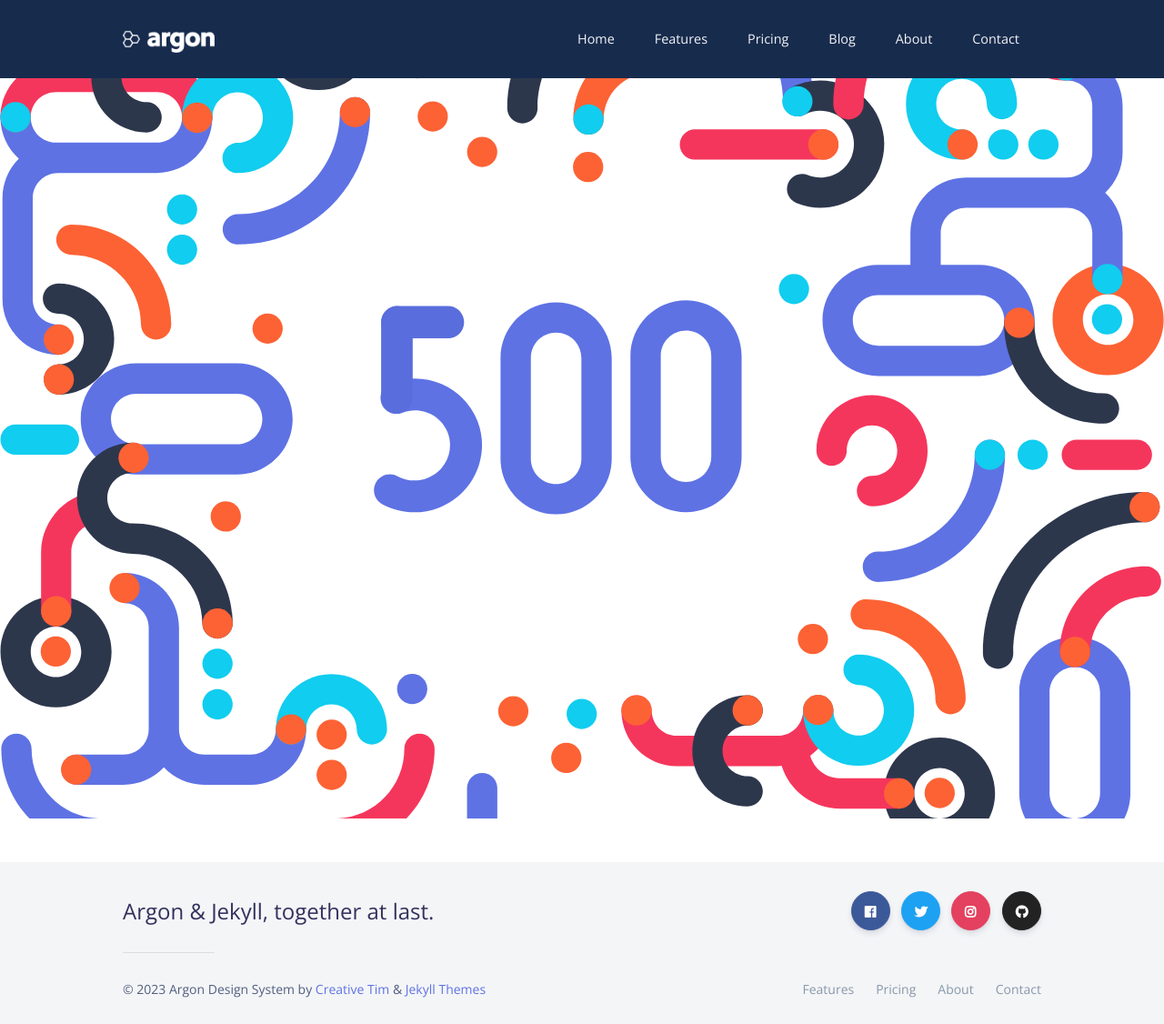
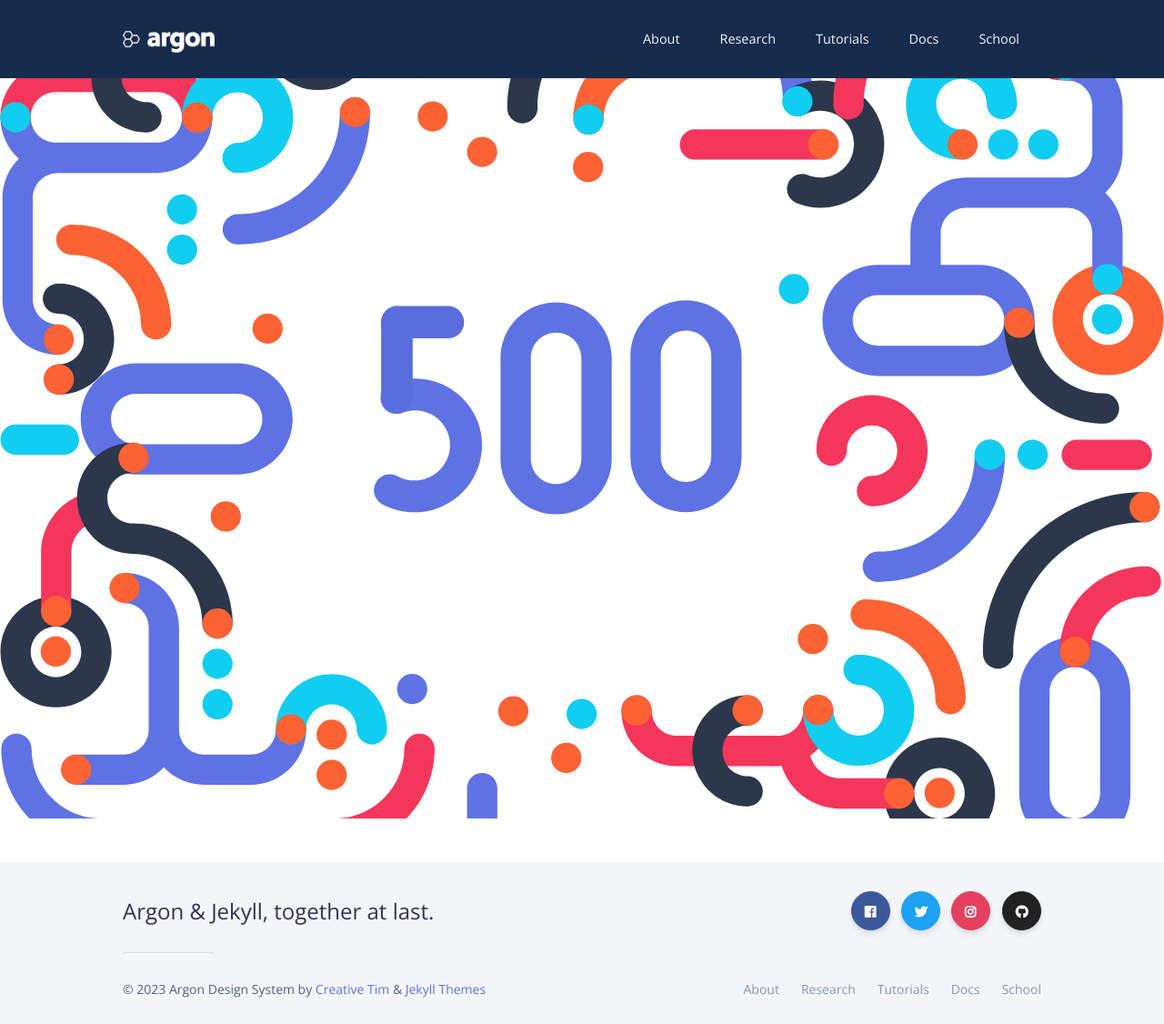
Before and after one commit to KonanAI-LLC/konanai-llc.github.io, a Jekyll site: the page built from 500.html, in a window 1280 px wide. Shown: the whole page at 91% size. Built offline with Jekyll 4.4.1, drawn with Linux system fonts in a browser that asks for light colours; nearby versions of some CDN libraries.

Commit message:
Update settings.yml

```diff
--- a/_data/settings.yml
+++ b/_data/settings.yml
@@ -29,38 +29,19 @@ blog_settings:
   # 1. See all the icons available here https://demos.creative-tim.com/argon-design-system-pro/docs/1.0/foundation/icons.html
   # 2. Get the name of the icon e.g basket, then prefix with ni to make ni-basket.
   # 3. Add a color of the icon - text-primary, text-success, text-info, text-danger, text-warning and text-default all work!
+
 menu_settings:
   menu_items:
-    - title: 'Home'
-      submenu_items:
-      - title: Landing Page
-        url: /
-        icon: ni-spaceship text-success
-      - title: Blog
-        url: /blog
-        icon: ni-books text-primary
-    - title: 'Features'
-      url: '/features'
-    - title: Pricing
-      url: /pricing
-    - title: 'Blog'
-      submenu_items:
-      - title: Blog
-        url: /blog
-        icon: ni-books text-primary
-      - title: Narrow Grid Example
-        url: /blog-narrow-example
-        icon: ni-align-center text-success
-      - title: Wide Grid Example
-        url: /blog-grid-example
-        icon: ni-image text-info
-      - title: List Example
-        url: /blog-list-example
-        icon: ni-bullet-list-67 text-default
-    - title: 'About'
-      url: '/about'
-    - title: 'Contact'
-      url: '/contact'
+    - title: "About"
+      url: "/about"
+    - title: "Research"
+      url: "/research"
+    - title: "Tutorials"
+      url: "/tutorials"
+    - title: "Docs"
+      url: "/docs"
+    - title: "School"
+      url: "/school"
 
 footer_settings:
   footer_tagline: Argon & Jekyll, together at last.
```
